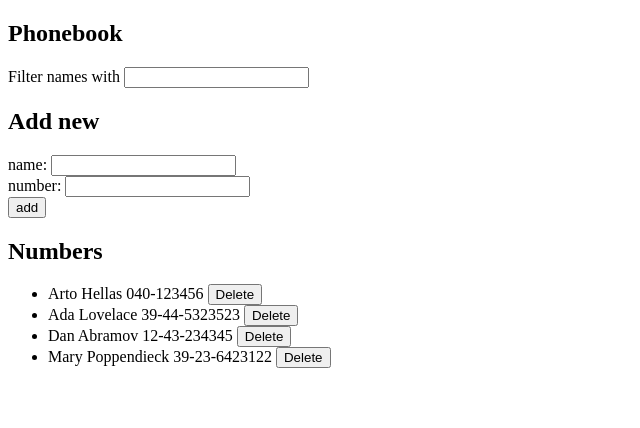
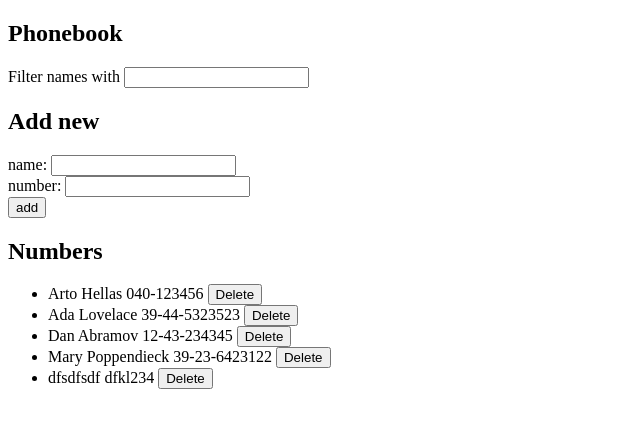
Before and after one commit to hullcaid/full-stack-2020-palautettavat, a React (Create React App) app in the folder osa2/puhelinluettelo/: page / in a window 1280 px wide. Shown: the top 428 px of the page, without its empty margins (0-640 px from the left). Built offline with nearby package versions, Linux system fonts and the light colour scheme; data requests are answered from the project's data file.

Commit message:
Tehtävä 2.18 +Korjaus tehtävään 2.17

```diff
--- a/osa2/puhelinluettelo/db.json
+++ b/osa2/puhelinluettelo/db.json
@@ -19,6 +19,11 @@
       "name": "Mary Poppendieck",
       "number": "39-23-6423122",
       "id": 4
+    },
+    {
+      "name": "dfsdfsdf",
+      "number": "dfkl234",
+      "id": 5
     }
   ]
 }
--- a/osa2/puhelinluettelo/src/App.js
+++ b/osa2/puhelinluettelo/src/App.js
@@ -19,9 +19,18 @@ const App = () => {
   const handleSubmit = (event) =>{
 	  event.preventDefault()
 	  if (persons.filter(person => person.name === newName).length > 0) {
-		window.alert(`${newName} is already added to phonebook`)
-	  }
-	  else {
+      if(window.confirm(`${newName} is already added to phonebook, do you want to replace the old number with a new one?`)){
+        const person = persons.find(person => person.name === newName)
+        const changedPerson = {...person, number: newNumber}
+
+        listingService.modify(person.id, changedPerson)
+          .then(response => {
+            setPersons(persons.map(person => person.id !== response.id ? person : response))
+            setNewName('')
+            setNewNumber('')
+          })
+      }
+	  } else {
 		const personObject = {
       name: newName,
       number: newNumber
@@ -52,7 +61,7 @@ const App = () => {
   const handleRemoveButton = (id) => {
     // console.log('pressed ', id)
     // console.log(persons)
-    const personToDelete = persons.filter(person => person.id === id)[0]
+    const personToDelete = persons.find(person => person.id === id)
     // console.log(personToDelete)
     if(window.confirm(`Delete ${personToDelete.name}?`)) {
       // console.log(`Deleting ${personToDelete.name}`)
--- a/osa2/puhelinluettelo/src/services/persons.js
+++ b/osa2/puhelinluettelo/src/services/persons.js
@@ -15,4 +15,9 @@ const remove = id => {
 	return axios.delete(`${dbUrl}/${id}`)
 }
 
-export default {getAll, create, remove}
+const modify = (id, newObject) => {
+	const request = axios.put(`${dbUrl}/${id}`,newObject)
+	return request.then(response => response.data)
+}
+
+export default {getAll, create, remove, modify}
```
